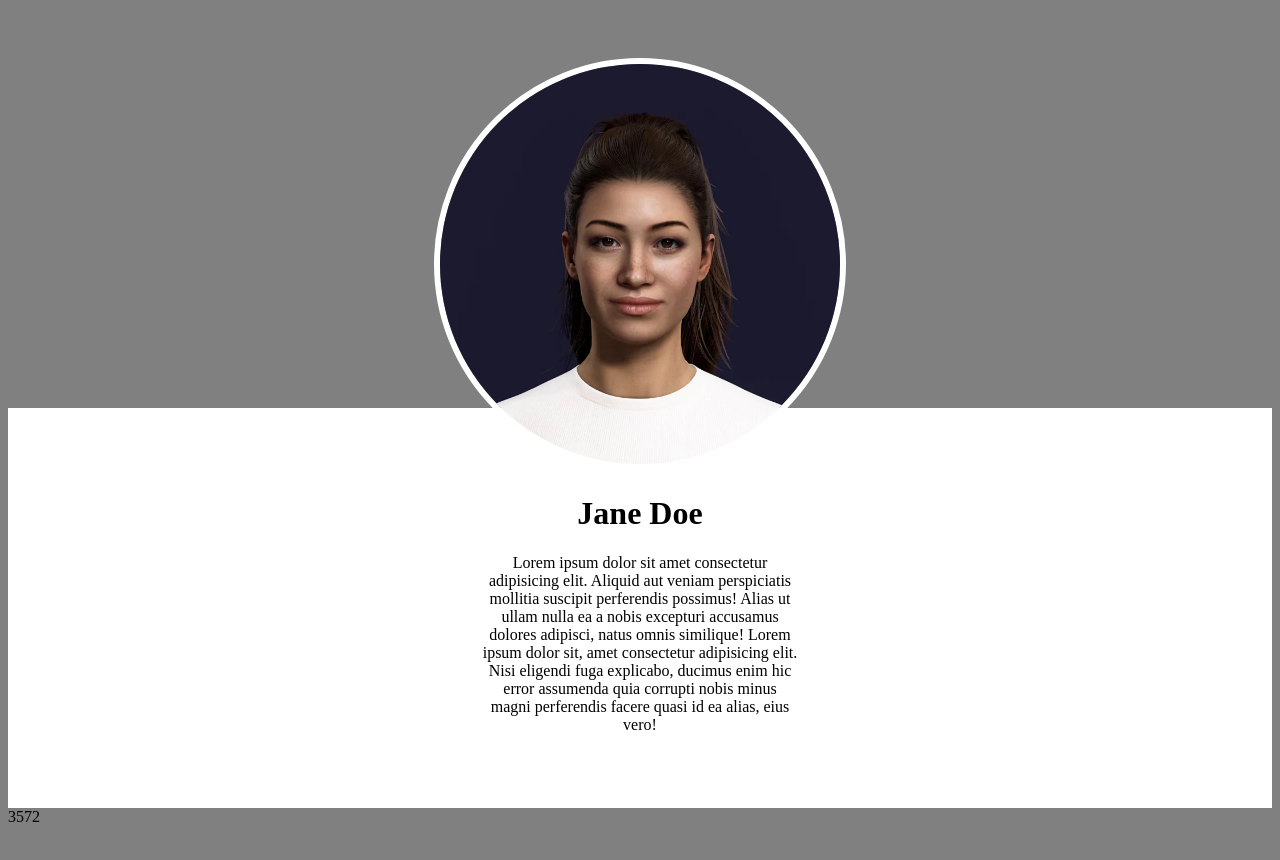
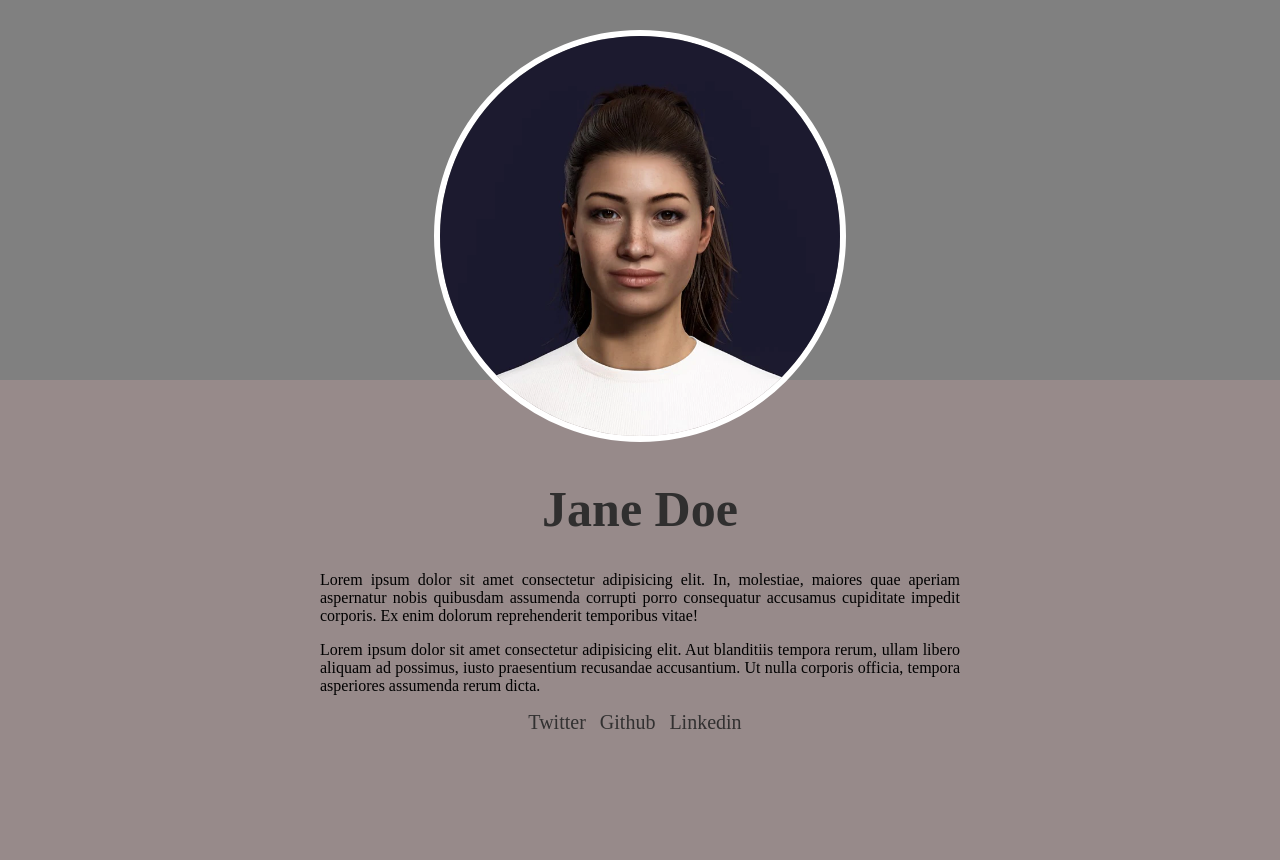
Before and after one commit to aminubarade/TodoApp-Backend, a plain HTML site: page profile.html in a window 1280 px wide. Before the commit the page ends 834 px from the top, so only its background shows below. Drawn offline with Linux system fonts and the light colour scheme.

Commit message:
profile page tutorial corrections

```diff
--- a/profile.html
+++ b/profile.html
@@ -9,29 +9,24 @@
 </head>
 <body>
   <div class="container">
-    <div class="row">
+    <div class="row top-row">
 
     </div>
     <div class="row bg-white">
       <div class="content">
-        <div class="profile-img">
-          <img src="image.webp" alt="" class="img">
-        </div>
-        <div class="img-text">
-          <h1 class="heading">Jane Doe</h1>
-          <p class="content">
-            Lorem ipsum dolor sit amet consectetur adipisicing elit. Aliquid aut veniam perspiciatis mollitia suscipit perferendis possimus! Alias ut ullam nulla ea a nobis excepturi accusamus dolores adipisci, natus omnis similique!
-            Lorem ipsum dolor sit, amet consectetur adipisicing elit. Nisi eligendi fuga explicabo, ducimus enim hic error assumenda quia corrupti nobis minus magni perferendis facere quasi id ea alias, eius vero!
-
+        <img src="image.webp" alt="" class="img">
+        <h1 class="profile-name">Jane Doe</h1>
+        <p>Lorem ipsum dolor sit amet consectetur adipisicing elit. In, molestiae, maiores quae aperiam aspernatur nobis quibusdam assumenda corrupti porro consequatur accusamus cupiditate impedit corporis. Ex enim dolorum reprehenderit temporibus vitae!
+          <p>Lorem ipsum dolor sit amet consectetur adipisicing elit. Aut blanditiis tempora rerum, ullam libero aliquam ad possimus, iusto praesentium recusandae accusantium. Ut nulla corporis officia, tempora asperiores assumenda rerum dicta.
           </p>
-
-        </div>
+        </p>
+        <span class="links">
+          <a href="" class="link">Twitter</a>
+          <a href="" target="_blank" rel="noopener noreferrer" class="link">Github</a>
+          <a href="" target="_blank" rel="noopener noreferrer" class="link">Linkedin</a>
+        </span>
       </div>
-
-
     </div>
   </div>
 </body>
 </html>
-
-3572
--- a/styles/style.css
+++ b/styles/style.css
@@ -1,17 +1,21 @@
 body {
-  background-color: gray;
+
+  margin: 0px;
 }
 
 .container {
-
+  height: 100%;
+  width: 100%;
 }
 
 
 .row {
-
-  height: 50vh;
-
-
+  width: 100%;
+}
+.top-row {
+  background-color: gray;
+  padding-top: 30px;
+  height: 350px;
 }
 
 .profile-img  {
@@ -21,6 +25,8 @@ body {
   width: 50%;
   margin: auto;
   text-align: center;
+  position: relative;
+  top: -350px;
 }
 
 .img {
@@ -28,13 +34,37 @@ body {
   height: 400px;
   width: 400px;
   border-radius: 50%;
-  margin-top: -350px;
+  margin: auto;
   border: solid;
   border-color: white;
   border-width: 6px;
 
 }
+.profile-name {
+  color: rgb(48, 47, 47);
+  font-size: 50px;
+  font-weight: bold;
+}
 
 .bg-white {
-  background-color: white;
+  background-color: #978a8a;
 }
+p {
+  text-align: justify;
+}
+
+.link {
+  text-decoration: none;
+  font-size: 20px;
+  margin-right: 10px;
+  color: rgb(48, 47, 47);
+
+}
+
+.link:hover {
+  color: wheat;
+  font-weight: bold;
+}
+a:visited{
+  color: rgb(50, 49, 49);
+}
```
